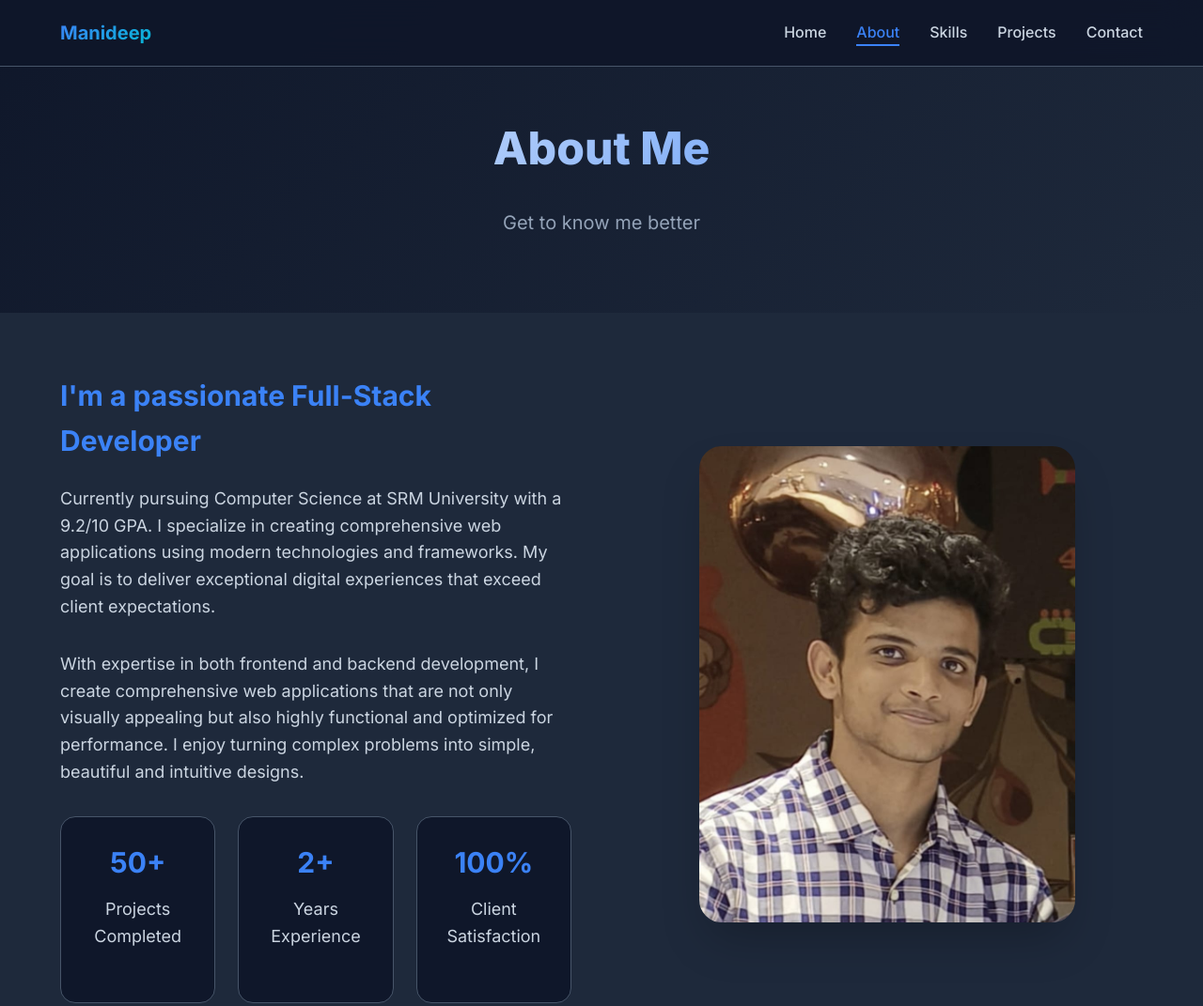
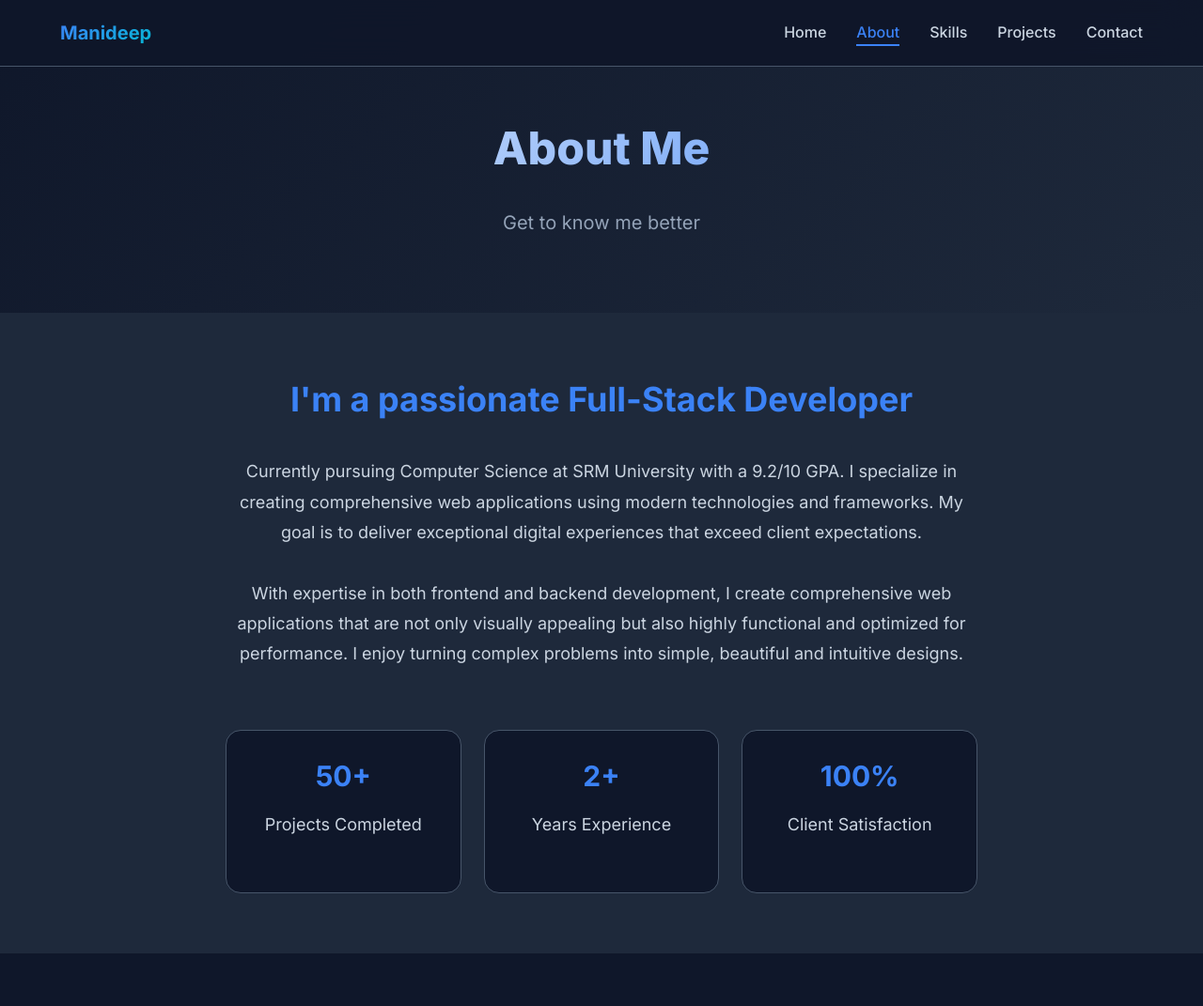
Before and after one commit to Manideepnvm/Manideep-s-portfolio, a plain HTML site: page about.html in a window 1280 px wide. Shown: the top 1071 px of the page at 94% size. Drawn offline with nearby package versions, Linux system fonts and the light colour scheme.

Commit message:
last but not least

```diff
--- a/about.html
+++ b/about.html
@@ -40,8 +40,7 @@
     <!-- About Content -->
     <section class="about-content">
         <div class="container">
-            <div class="about-grid">
-                <div class="about-text">
+            <div class="about-text-centered">
                 <h2>I'm a passionate Full-Stack Developer</h2>
                 <p>
                     Currently pursuing Computer Science at SRM University with a 9.2/10 GPA.
@@ -68,10 +67,6 @@
                         <h4>100%</h4>
                         <p>Client Satisfaction</p>
                     </div>
-                    </div>
-                </div>
-                <div class="about-image">
-                    <img src="./img/itsme.jpg" alt="Manideep Narnavaram" class="profile-image">
                 </div>
             </div>
         </div>
--- a/style.css
+++ b/style.css
@@ -629,34 +629,27 @@ section {
     background: var(--dark-surface);
 }
 
-.about-grid {
-    display: grid;
-    grid-template-columns: 1fr 1fr;
-    gap: var(--spacing-3xl);
-    align-items: center;
+.about-text-centered {
+    max-width: 800px;
+    margin: 0 auto;
+    text-align: center;
 }
 
-.about-text h2 {
-    font-size: var(--font-size-3xl);
-    margin-bottom: var(--spacing-lg);
+.about-text-centered h2 {
+    font-size: var(--font-size-4xl);
+    margin-bottom: var(--spacing-xl);
     color: var(--primary-blue);
 }
 
-.about-text p {
+.about-text-centered p {
     font-size: var(--font-size-lg);
     color: var(--text-secondary);
     margin-bottom: var(--spacing-xl);
+    line-height: 1.8;
 }
 
-.about-image {
-    text-align: center;
-}
-
-.profile-image {
-    width: 100%;
-    max-width: 400px;
-    border-radius: var(--radius-2xl);
-    box-shadow: var(--shadow-2xl);
+.about-text-centered .about-stats {
+    margin-top: var(--spacing-3xl);
 }
 
 /* Services */
@@ -1320,8 +1313,9 @@ section {
         grid-template-columns: 1fr;
     }
 
-    .about-grid {
-        grid-template-columns: 1fr;
+    .about-text-centered {
+        max-width: 100%;
+        padding: 0 var(--spacing-md);
     }
 
     .about-stats {
```
Lines whose indentation alone changed are shown as unchanged.
